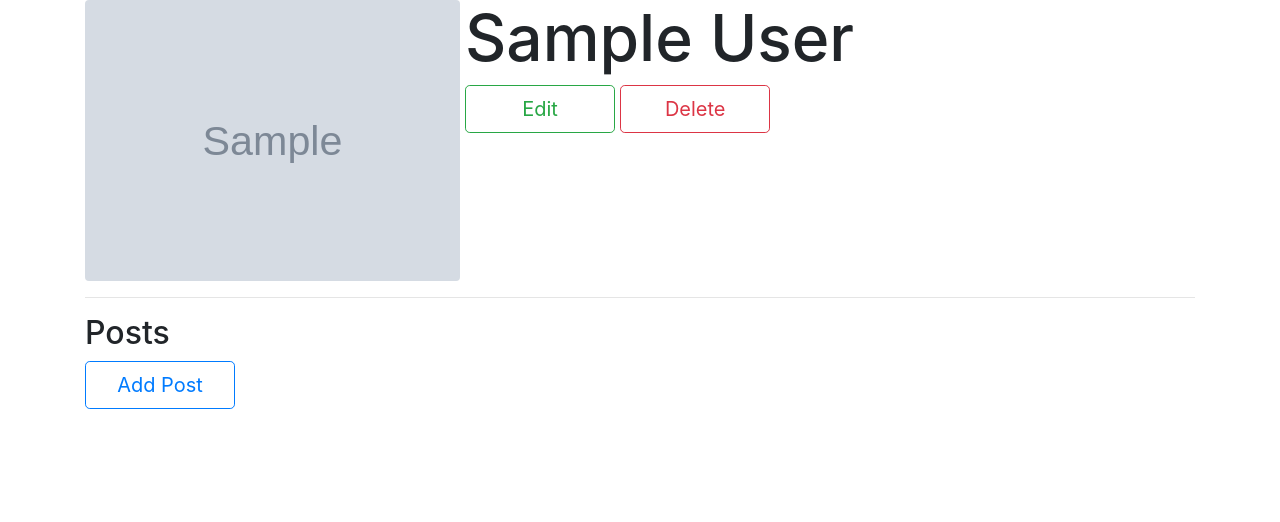
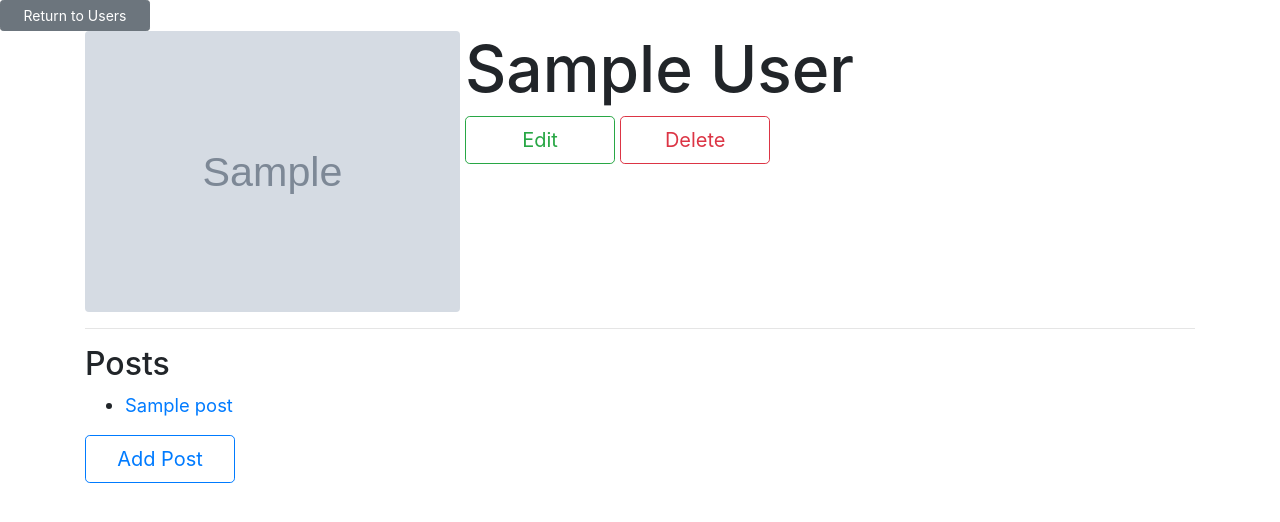
Before and after one commit to Eduardo-Zagalsky/Blogly, a Flask app: page /users/1 in a window 1280 px wide. Shown: the top 522 px of the page. Run offline with Flask 2, Linux system fonts and the light colour scheme; tables that the repository leaves empty hold one stand-in row (values such as "Sample post"); grey boxes marked "Sample" are stand-in pictures.

Commit message:
changed the first and last name to full name, turned posts into user.posts and then adjusted the button

```diff
--- a/templates/detail.html
+++ b/templates/detail.html
@@ -1,13 +1,16 @@
 {% extends 'base.html' %}
 {% block title %}User Detail{% endblock %}
 {% block content %}
+<form action="/users">
+    <button class="btn btn-outline-secondary btn-sm">Return to Users</button>
+</form>
 <div class="container">
     <div class="row">
         <div class="col-4 align-self-start justify-content-center">
-            <img src="{{user.image_url}}" class="rounded" alt="{{user.first_name}} {{user.last_name}}">
+            <img src="{{user.image_url}}" class="rounded" alt="{{user.full_name}}">
         </div>
         <div class="col-6 align-items-center justify-content-center">
-            <h1>{{user.first_name}} {{user.last_name}}</h1>
+            <h1>{{user.full_name}}</h1>
             <form action="/users/{{user.id}}/edit">
                 <button class="btn btn-outline-success btn-lg">Edit</button>
             </form>
@@ -18,11 +21,10 @@
     </div>
     <hr>
     <h2>Posts</h2>
-    <!--
     <div class="row">
-        <div>
+        <div class="col">
             <ul>
-                {% for post in posts %}
+                {% for post in user.posts %}
                 <li>
                     <a href="/posts/{{post.post_id}}">{{post.title}}</a>
                 </li>
@@ -30,9 +32,8 @@
             </ul>
         </div>
     </div>
-    -->
-    <div>
-        <div>
+    <div class="row">
+        <div class="col justify-content-left">
             <form action="/users/{{user.id}}/posts/new">
                 <button class="btn btn-outline-primary btn-lg">Add Post</button>
             </form>
```
